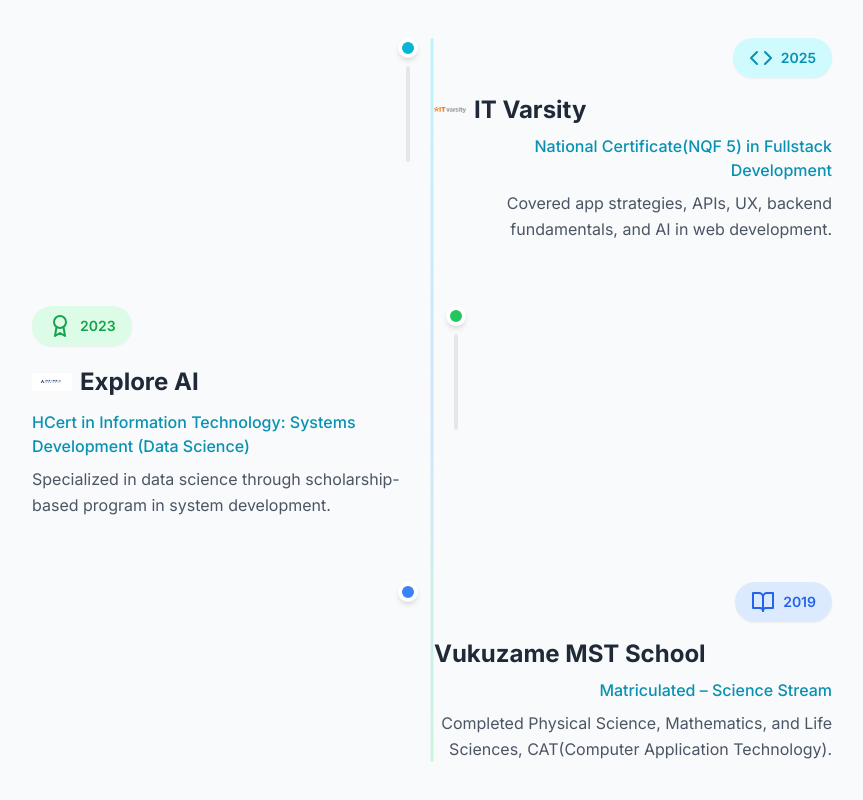
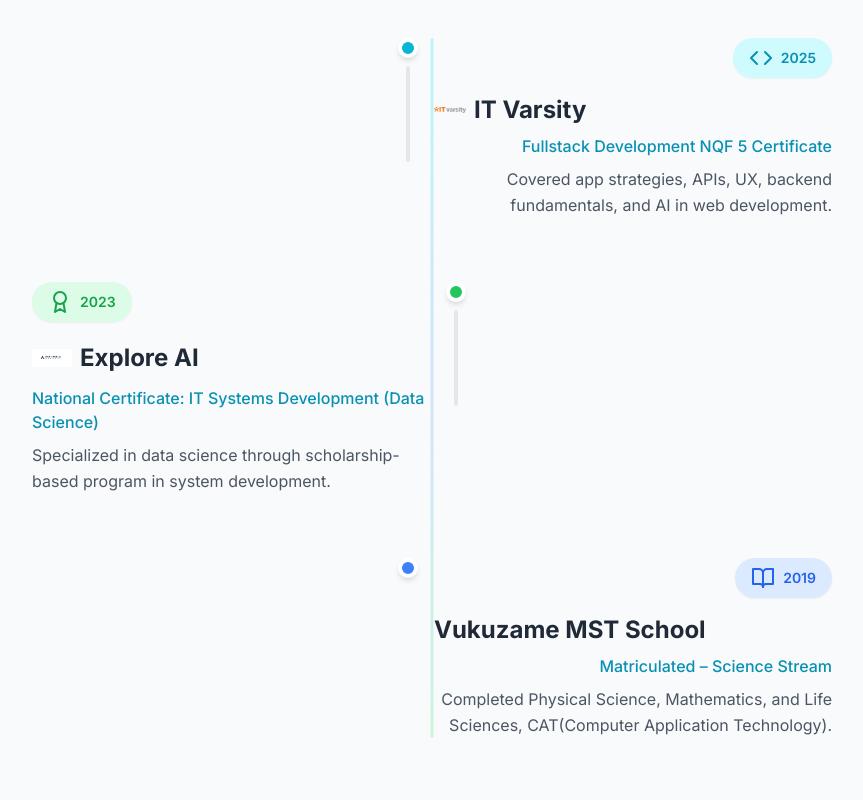
Before and after one commit to Sfiso012/DevWebsite, a Next.js app: page / in a window 1280 px wide. Shown: the part 2840-3640 px from the top of the page, without its empty margins (208-1071 px from the left). Built offline with nearby package versions, Linux system fonts and the light colour scheme.

Commit message:
Update education subtitles for clarity

```diff
--- a/components/Timeline.tsx
+++ b/components/Timeline.tsx
@@ -64,7 +64,7 @@
     {
         year: "2025",
         title: "IT Varsity",
-        subtitle: "National Certificate(NQF 5) in Fullstack Development",
+        subtitle: "Fullstack Development NQF 5 Certificate",
         status: "current",
         icon: <Code className="w-6 h-6" />,
         iconPath: "/icons/ITv-Logo.png",
@@ -75,7 +75,7 @@
     {
         year: "2023",
         title: "Explore AI",
-        subtitle: "HCert in Information Technology: Systems Development (Data Science)",
+        subtitle: "National Certificate: IT Systems Development (Data Science)",
         status: "specialization",
         icon: <Award className="w-6 h-6" />,
         iconPath: "/icons/explore.jpg",
```
